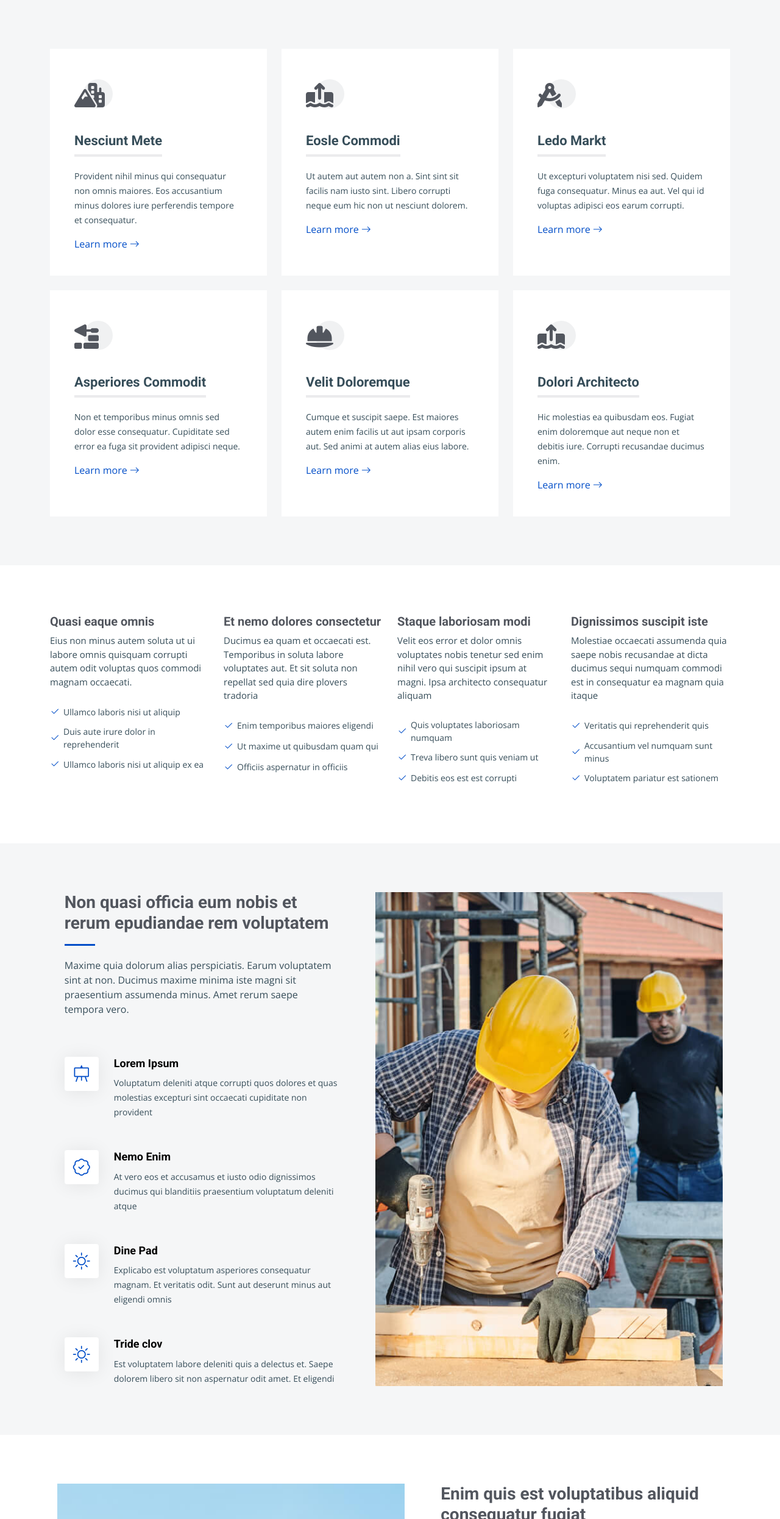
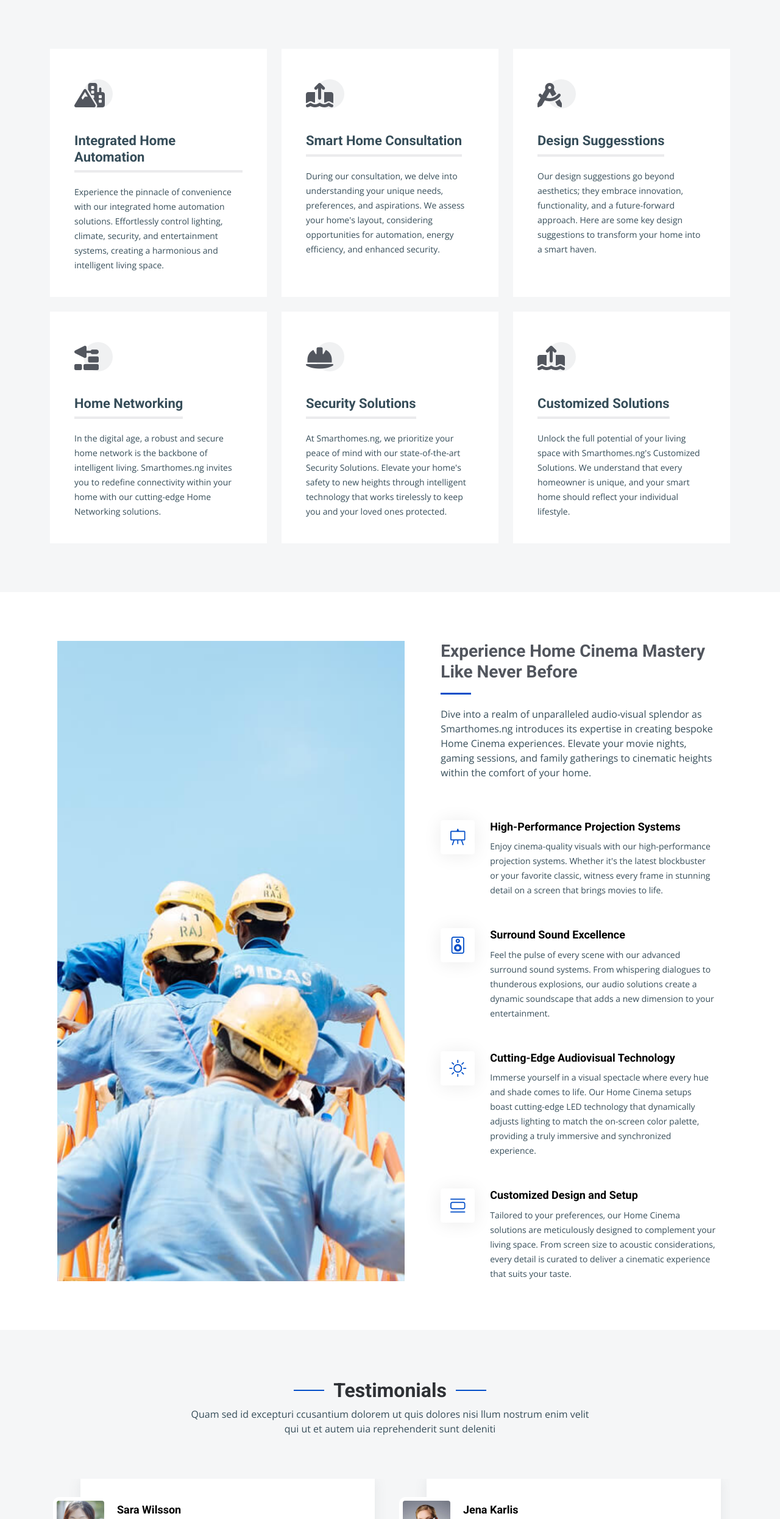
Before and after one commit to ocheja1/Smarthomes.ng, a plain HTML site: page services.html in a window 1280 px wide. Shown: the part 309-2800 px from the top of the page at 61% size. Drawn offline with nearby package versions, Linux system fonts and the light colour scheme.

Commit message:
new Regolas

```diff
--- a/services.html
+++ b/services.html
@@ -103,6 +103,11 @@
     <section id="services" class="services section-bg">
       <div class="container" data-aos="fade-up">
 
+        <!-- <div class="section-header">
+          <h2>Services</h2>
+          <p>Explore the range of innovative services we offer to elevate your living experience through smart home solutions. </p>
+        </div> -->
+
         <div class="row gy-4">
 
           <div class="col-lg-4 col-md-6" data-aos="fade-up" data-aos-delay="100">
@@ -110,9 +115,9 @@
               <div class="icon">
                 <i class="fa-solid fa-mountain-city"></i>
               </div>
-              <h3>Nesciunt Mete</h3>
-              <p>Provident nihil minus qui consequatur non omnis maiores. Eos accusantium minus dolores iure perferendis tempore et consequatur.</p>
-              <a href="service-details.html" class="readmore stretched-link">Learn more <i class="bi bi-arrow-right"></i></a>
+              <h3>Integrated Home Automation</h3>
+              <p>Experience the pinnacle of convenience with our integrated home automation solutions. Effortlessly control lighting, climate, security, and entertainment systems, creating a harmonious and intelligent living space.</p>
+              <!-- <a href="service-details.html" class="readmore stretched-link">Learn more <i class="bi bi-arrow-right"></i></a> -->
             </div>
           </div><!-- End Service Item -->
 
@@ -121,9 +126,9 @@
               <div class="icon">
                 <i class="fa-solid fa-arrow-up-from-ground-water"></i>
               </div>
-              <h3>Eosle Commodi</h3>
-              <p>Ut autem aut autem non a. Sint sint sit facilis nam iusto sint. Libero corrupti neque eum hic non ut nesciunt dolorem.</p>
-              <a href="service-details.html" class="readmore stretched-link">Learn more <i class="bi bi-arrow-right"></i></a>
+              <h3>Smart Home Consultation</h3>
+              <p>During our consultation, we delve into understanding your unique needs, preferences, and aspirations. We assess your home's layout, considering opportunities for automation, energy efficiency, and enhanced security.</p>
+              <!-- <a href="service-details.html" class="readmore stretched-link">Learn more <i class="bi bi-arrow-right"></i></a> -->
             </div>
           </div><!-- End Service Item -->
 
@@ -132,9 +137,9 @@
               <div class="icon">
                 <i class="fa-solid fa-compass-drafting"></i>
               </div>
-              <h3>Ledo Markt</h3>
-              <p>Ut excepturi voluptatem nisi sed. Quidem fuga consequatur. Minus ea aut. Vel qui id voluptas adipisci eos earum corrupti.</p>
-              <a href="service-details.html" class="readmore stretched-link">Learn more <i class="bi bi-arrow-right"></i></a>
+              <h3>Design Suggesstions</h3>
+              <p>Our design suggestions go beyond aesthetics; they embrace innovation, functionality, and a future-forward approach. Here are some key design suggestions to transform your home into a smart haven.</p>
+              <!-- <a href="service-details.html" class="readmore stretched-link">Learn more <i class="bi bi-arrow-right"></i></a> -->
             </div>
           </div><!-- End Service Item -->
 
@@ -143,9 +148,9 @@
               <div class="icon">
                 <i class="fa-solid fa-trowel-bricks"></i>
               </div>
-              <h3>Asperiores Commodit</h3>
-              <p>Non et temporibus minus omnis sed dolor esse consequatur. Cupiditate sed error ea fuga sit provident adipisci neque.</p>
-              <a href="service-details.html" class="readmore stretched-link">Learn more <i class="bi bi-arrow-right"></i></a>
+              <h3>Home Networking</h3>
+              <p>In the digital age, a robust and secure home network is the backbone of intelligent living. Smarthomes.ng invites you to redefine connectivity within your home with our cutting-edge Home Networking solutions.</p>
+              <!-- <a href="service-details.html" class="readmore stretched-link">Learn more <i class="bi bi-arrow-right"></i></a> -->
             </div>
           </div><!-- End Service Item -->
 
@@ -154,9 +159,9 @@
               <div class="icon">
                 <i class="fa-solid fa-helmet-safety"></i>
               </div>
-              <h3>Velit Doloremque</h3>
-              <p>Cumque et suscipit saepe. Est maiores autem enim facilis ut aut ipsam corporis aut. Sed animi at autem alias eius labore.</p>
-              <a href="service-details.html" class="readmore stretched-link">Learn more <i class="bi bi-arrow-right"></i></a>
+              <h3>Security Solutions</h3>
+              <p>At Smarthomes.ng, we prioritize your peace of mind with our state-of-the-art Security Solutions. Elevate your home's safety to new heights through intelligent technology that works tirelessly to keep you and your loved ones protected.</p>
+              <!-- <a href="service-details.html" class="readmore stretched-link">Learn more <i class="bi bi-arrow-right"></i></a> -->
             </div>
           </div><!-- End Service Item -->
 
@@ -165,9 +170,9 @@
               <div class="icon">
                 <i class="fa-solid fa-arrow-up-from-ground-water"></i>
               </div>
-              <h3>Dolori Architecto</h3>
-              <p>Hic molestias ea quibusdam eos. Fugiat enim doloremque aut neque non et debitis iure. Corrupti recusandae ducimus enim.</p>
-              <a href="service-details.html" class="readmore stretched-link">Learn more <i class="bi bi-arrow-right"></i></a>
+              <h3>Customized Solutions </h3>
+              <p>Unlock the full potential of your living space with Smarthomes.ng's Customized Solutions. We understand that every homeowner is unique, and your smart home should reflect your individual lifestyle. </p>
+              <!-- <a href="service-details.html" class="readmore stretched-link">Learn more <i class="bi bi-arrow-right"></i></a> -->
             </div>
           </div><!-- End Service Item -->
 
@@ -175,106 +180,6 @@
 
       </div>
     </section><!-- End Services Section -->
-
-    <!-- ======= Servie Cards Section ======= -->
-    <section id="services-cards" class="services-cards">
-      <div class="container" data-aos="fade-up">
-
-        <div class="row gy-4">
-
-          <div class="col-lg-3 col-md-6" data-aos="zoom-in" data-aos-delay="100">
-            <h3>Quasi eaque omnis</h3>
-            <p>Eius non minus autem soluta ut ui labore omnis quisquam corrupti autem odit voluptas quos commodi magnam occaecati.</p>
-            <ul class="list-unstyled">
-              <li><i class="bi bi-check2"></i> <span>Ullamco laboris nisi ut aliquip</span></li>
-              <li><i class="bi bi-check2"></i> <span>Duis aute irure dolor in reprehenderit</span></li>
-              <li><i class="bi bi-check2"></i> <span>Ullamco laboris nisi ut aliquip ex ea</span></li>
-            </ul>
-          </div><!-- End feature item-->
-
-          <div class="col-lg-3 col-md-6" data-aos="zoom-in" data-aos-delay="200">
-            <h3>Et nemo dolores consectetur</h3>
-            <p>Ducimus ea quam et occaecati est. Temporibus in soluta labore voluptates aut. Et sit soluta non repellat sed quia dire plovers tradoria</p>
-
-            <ul class="list-unstyled">
-              <li><i class="bi bi-check2"></i> <span>Enim temporibus maiores eligendi</span></li>
-              <li><i class="bi bi-check2"></i> <span>Ut maxime ut quibusdam quam qui</span></li>
-              <li><i class="bi bi-check2"></i> <span>Officiis aspernatur in officiis</span></li>
-            </ul>
-          </div><!-- End feature item-->
-
-          <div class="col-lg-3 col-md-6" data-aos="zoom-in" data-aos-delay="300">
-            <h3>Staque laboriosam modi</h3>
-            <p>Velit eos error et dolor omnis voluptates nobis tenetur sed enim nihil vero qui suscipit ipsum at magni. Ipsa architecto consequatur aliquam</p>
-            <ul class="list-unstyled">
-              <li><i class="bi bi-check2"></i> <span>Quis voluptates laboriosam numquam</span></li>
-              <li><i class="bi bi-check2"></i> <span>Treva libero sunt quis veniam ut</span></li>
-              <li><i class="bi bi-check2"></i> <span>Debitis eos est est corrupti</span></li>
-            </ul>
-          </div><!-- End feature item-->
-
-          <div class="col-lg-3 col-md-6" data-aos="zoom-in" data-aos-delay="400">
-            <h3>Dignissimos suscipit iste</h3>
-            <p>Molestiae occaecati assumenda quia saepe nobis recusandae at dicta ducimus sequi numquam commodi est in consequatur ea magnam quia itaque</p>
-            <ul class="list-unstyled">
-              <li><i class="bi bi-check2"></i> <span>Veritatis qui reprehenderit quis</span></li>
-              <li><i class="bi bi-check2"></i> <span>Accusantium vel numquam sunt minus</span></li>
-              <li><i class="bi bi-check2"></i> <span>Voluptatem pariatur est sationem</span></li>
-            </ul>
-          </div><!-- End feature item-->
-
-        </div>
-
-      </div>
-    </section><!-- End Servie Cards Section -->
-
-    <!-- ======= Alt Services Section 2 ======= -->
-    <section id="alt-services-2" class="alt-services section-bg">
-      <div class="container" data-aos="fade-up">
-
-        <div class="row justify-content-around gy-4">
-          <div class="col-lg-5 d-flex flex-column justify-content-center">
-            <h3>Non quasi officia eum nobis et rerum epudiandae rem voluptatem</h3>
-            <p>Maxime quia dolorum alias perspiciatis. Earum voluptatem sint at non. Ducimus maxime minima iste magni sit praesentium assumenda minus. Amet rerum saepe tempora vero.</p>
-
-            <div class="icon-box d-flex position-relative" data-aos="fade-up" data-aos-delay="100">
-              <i class="bi bi-easel flex-shrink-0"></i>
-              <div>
-                <h4><a href="" class="stretched-link">Lorem Ipsum</a></h4>
-                <p>Voluptatum deleniti atque corrupti quos dolores et quas molestias excepturi sint occaecati cupiditate non provident</p>
-              </div>
-            </div><!-- End Icon Box -->
-
-            <div class="icon-box d-flex position-relative" data-aos="fade-up" data-aos-delay="200">
-              <i class="bi bi-patch-check flex-shrink-0"></i>
-              <div>
-                <h4><a href="" class="stretched-link">Nemo Enim</a></h4>
-                <p>At vero eos et accusamus et iusto odio dignissimos ducimus qui blanditiis praesentium voluptatum deleniti atque</p>
-              </div>
-            </div><!-- End Icon Box -->
-
-            <div class="icon-box d-flex position-relative" data-aos="fade-up" data-aos-delay="300">
-              <i class="bi bi-brightness-high flex-shrink-0"></i>
-              <div>
-                <h4><a href="" class="stretched-link">Dine Pad</a></h4>
-                <p>Explicabo est voluptatum asperiores consequatur magnam. Et veritatis odit. Sunt aut deserunt minus aut eligendi omnis</p>
-              </div>
-            </div><!-- End Icon Box -->
-
-            <div class="icon-box d-flex position-relative" data-aos="fade-up" data-aos-delay="400">
-              <i class="bi bi-brightness-high flex-shrink-0"></i>
-              <div>
-                <h4><a href="" class="stretched-link">Tride clov</a></h4>
-                <p>Est voluptatem labore deleniti quis a delectus et. Saepe dolorem libero sit non aspernatur odit amet. Et eligendi</p>
-              </div>
-            </div><!-- End Icon Box -->
-          </div>
-
-          <div class="col-lg-6 img-bg" style="background-image: url(assets/img/alt-services-2.jpg);" data-aos="zoom-in" data-aos-delay="100"></div>
-        </div>
-
-      </div>
-    </section><!-- End Alt Services Section 2 -->
 
     <!-- ======= Alt Services Section ======= -->
     <section id="alt-services" class="alt-services">
@@ -284,38 +189,39 @@
           <div class="col-lg-6 img-bg" style="background-image: url(assets/img/alt-services.jpg);" data-aos="zoom-in" data-aos-delay="100"></div>
 
           <div class="col-lg-5 d-flex flex-column justify-content-center">
-            <h3>Enim quis est voluptatibus aliquid consequatur fugiat</h3>
-            <p>Esse voluptas cumque vel exercitationem. Reiciendis est hic accusamus. Non ipsam et sed minima temporibus laudantium. Soluta voluptate sed facere corporis dolores excepturi</p>
+            <h3>Experience Home Cinema Mastery Like Never Before</h3>
+            <p>Dive into a realm of unparalleled audio-visual splendor as Smarthomes.ng introduces its expertise in creating bespoke Home Cinema experiences. Elevate your movie nights, gaming sessions, and family gatherings to cinematic heights within the comfort of your home.</p>
 
             <div class="icon-box d-flex position-relative" data-aos="fade-up" data-aos-delay="100">
               <i class="bi bi-easel flex-shrink-0"></i>
               <div>
-                <h4><a href="" class="stretched-link">Lorem Ipsum</a></h4>
-                <p>Voluptatum deleniti atque corrupti quos dolores et quas molestias excepturi sint occaecati cupiditate non provident</p>
+                <h4><a href="" class="stretched-link">High-Performance Projection Systems</a></h4>
+                <p>Enjoy cinema-quality visuals with our high-performance projection systems. Whether it's the latest blockbuster or your favorite classic, witness every frame in stunning detail on a screen that brings movies to life.</p>
               </div>
             </div><!-- End Icon Box -->
 
             <div class="icon-box d-flex position-relative" data-aos="fade-up" data-aos-delay="200">
-              <i class="bi bi-patch-check flex-shrink-0"></i>
+              <i class="bi bi-speaker flex-shrink-0"></i>
+              <!-- <i class="bi bi-speaker"></i> -->
               <div>
-                <h4><a href="" class="stretched-link">Nemo Enim</a></h4>
-                <p>At vero eos et accusamus et iusto odio dignissimos ducimus qui blanditiis praesentium voluptatum deleniti atque</p>
+                <h4><a href="" class="stretched-link">Surround Sound Excellence</a></h4>
+                <p>Feel the pulse of every scene with our advanced surround sound systems. From whispering dialogues to thunderous explosions, our audio solutions create a dynamic soundscape that adds a new dimension to your entertainment.</p>
               </div>
             </div><!-- End Icon Box -->
 
             <div class="icon-box d-flex position-relative" data-aos="fade-up" data-aos-delay="300">
               <i class="bi bi-brightness-high flex-shrink-0"></i>
               <div>
-                <h4><a href="" class="stretched-link">Dine Pad</a></h4>
-                <p>Explicabo est voluptatum asperiores consequatur magnam. Et veritatis odit. Sunt aut deserunt minus aut eligendi omnis</p>
+                <h4><a href="" class="stretched-link">Cutting-Edge Audiovisual Technology</a></h4>
+                <p>Immerse yourself in a visual spectacle where every hue and shade comes to life. Our Home Cinema setups boast cutting-edge LED technology that dynamically adjusts lighting to match the on-screen color palette, providing a truly immersive and synchronized experience.</p>
               </div>
             </div><!-- End Icon Box -->
 
             <div class="icon-box d-flex position-relative" data-aos="fade-up" data-aos-delay="400">
-              <i class="bi bi-brightness-high flex-shrink-0"></i>
+              <i class="bi bi-view-list flex-shrink-0"></i>
               <div>
-                <h4><a href="" class="stretched-link">Tride clov</a></h4>
-                <p>Est voluptatem labore deleniti quis a delectus et. Saepe dolorem libero sit non aspernatur odit amet. Et eligendi</p>
+                <h4><a href="" class="stretched-link">Customized Design and Setup</a></h4>
+                <p>Tailored to your preferences, our Home Cinema solutions are meticulously designed to complement your living space. From screen size to acoustic considerations, every detail is curated to deliver a cinematic experience that suits your taste.</p>
               </div>
             </div><!-- End Icon Box -->
 
@@ -324,6 +230,14 @@
 
       </div>
     </section><!-- End Alt Services Section -->
+
+
+
+
+
+
+    <!-- ======= Alt Services Section ======= -->
+
 
     <!-- ======= Testimonials Section ======= -->
     <section id="testimonials" class="testimonials section-bg">
@@ -512,14 +426,14 @@
     <div class="footer-legal text-center position-relative">
       <div class="container">
         <div class="copyright">
-          &copy; Copyright <strong><span>UpConstruction</span></strong>. All Rights Reserved
+          &copy; Copyright <strong><span>Smarthomes.ng</span></strong>. All Rights Reserved
         </div>
         <div class="credits">
           <!-- All the links in the footer should remain intact. -->
           <!-- You can delete the links only if you purchased the pro version. -->
           <!-- Licensing information: https://bootstrapmade.com/license/ -->
           <!-- Purchase the pro version with working PHP/AJAX contact form: https://bootstrapmade.com/upconstruction-bootstrap-construction-website-template/ -->
-          Designed by <a href="https://bootstrapmade.com/">BootstrapMade</a>
+          <!-- Designed by <a href="https://bootstrapmade.com/">BootstrapMade</a> -->
         </div>
       </div>
     </div>
```
Also changed, not shown: Dump.html (added, +176 -0 lines), projects.html (+5 -5 lines).
